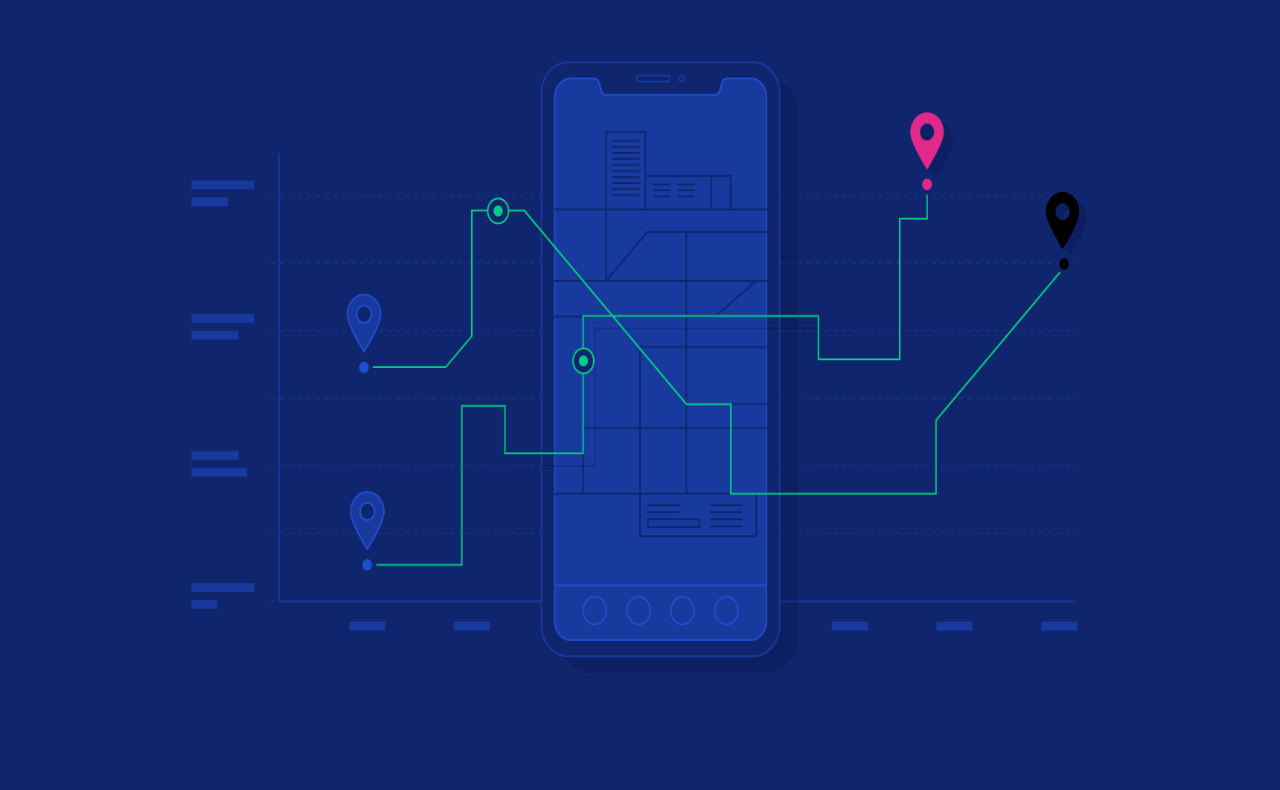
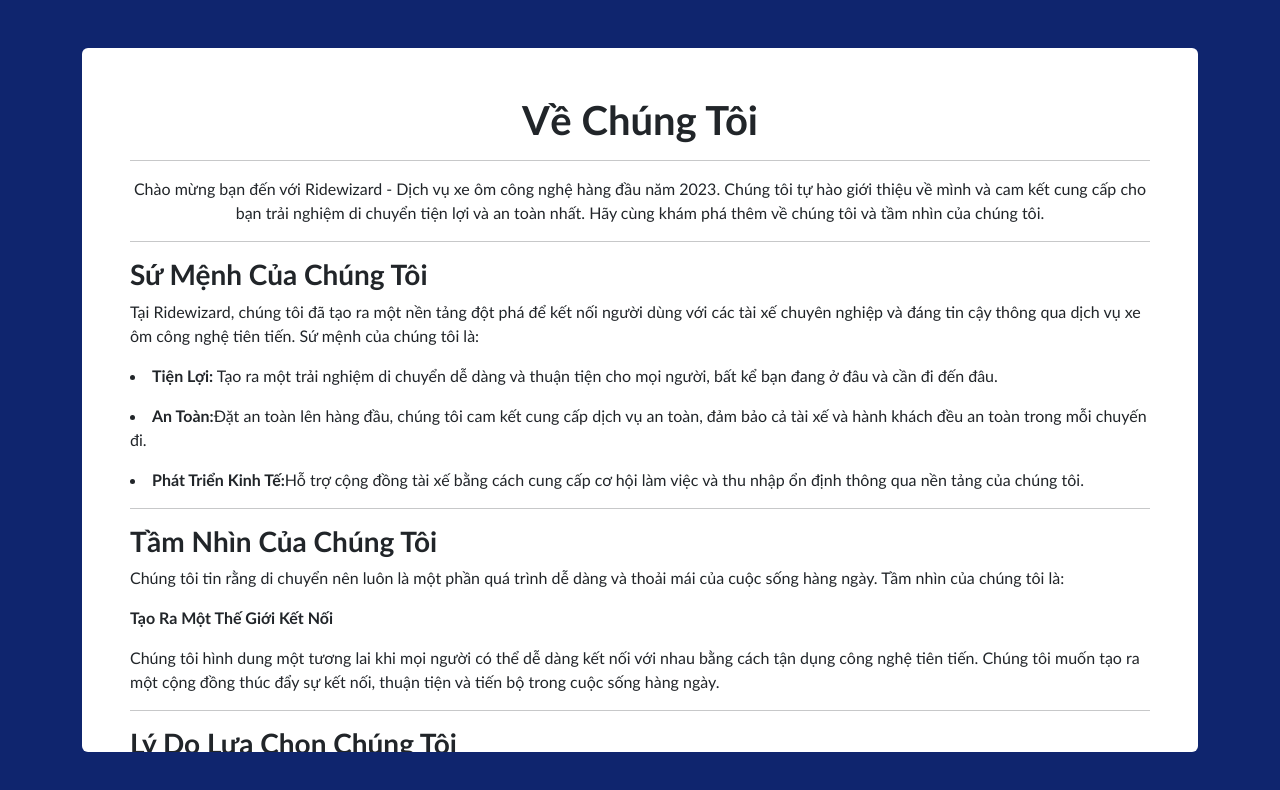
Before and after one commit to DuongBaoqqq/PBL7-Frontend, a React (Create React App) app: page /about in a window 1280 px wide. Before the commit this address had no page. Shown: the top 790 px of the page. Built offline with nearby package versions, Linux system fonts and the light colour scheme.

Commit message:
feat: create about page

```diff
--- a/src/App.jsx
+++ b/src/App.jsx
@@ -13,6 +13,7 @@
 import Home from './pages/Home/Home';
 import Contacts from './pages/Contacts/Contacts';
 import Terms from './pages/Terms/Terms';
+import About from './pages/About/About';
 
 function App() {
   return (
@@ -30,6 +31,7 @@
           <Route path='/contacts' element={ <Contacts/>}></Route>
           /** Terms*/
           <Route path='/terms' element={ <Terms/>}></Route>
+          <Route path='/about' element={ <About/>}></Route>
         </Routes>
       </div>
     </div>
--- /dev/null
+++ b/src/pages/About/About.jsx
@@ -0,0 +1,56 @@
+import React from 'react';
+const About=() =>{
+    return(
+        <>
+        <div className={`term-wrapper container py-5 `}>
+                    <div className = {`terms bg-white rounded p-4 pt-5 px-5 `}>
+                        <h1 align="center"><b>Về Chúng Tôi</b></h1>
+                        <hr/>
+
+                        <p align='center'>
+                            Chào mừng bạn đến với Ridewizard - Dịch vụ xe ôm công nghệ hàng đầu năm 2023. Chúng tôi tự hào giới thiệu về mình và cam kết cung cấp cho bạn trải nghiệm di chuyển tiện lợi và an toàn nhất. Hãy cùng khám phá thêm về chúng tôi và tầm nhìn của chúng tôi.
+                        </p>
+                        <p></p>
+                        <hr/>
+                        <h3><b>Sứ Mệnh Của Chúng Tôi</b></h3>
+                        <p>Tại Ridewizard, chúng tôi đã tạo ra một nền tảng đột phá để kết nối người dùng với các tài xế chuyên nghiệp và đáng tin cậy thông qua dịch vụ xe ôm công nghệ tiên tiến. Sứ mệnh của chúng tôi là:
+                        </p>
+                        <p></p>
+                        <p><li><b>Tiện Lợi:</b> Tạo ra một trải nghiệm di chuyển dễ dàng và thuận tiện cho mọi người, bất kể bạn đang ở đâu và cần đi đến đâu.</li></p>
+                        <p></p>
+                        <p><li><b>An Toàn:</b>Đặt an toàn lên hàng đầu, chúng tôi cam kết cung cấp dịch vụ an toàn, đảm bảo cả tài xế và hành khách đều an toàn trong mỗi chuyến đi.
+                        </li></p>
+                        <p></p>
+                        <p><li><b>Phát Triển Kinh Tế:</b>Hỗ trợ cộng đồng tài xế bằng cách cung cấp cơ hội làm việc và thu nhập ổn định thông qua nền tảng của chúng tôi.
+                        </li></p>
+                        <p></p>
+
+                        <hr/>
+
+                        <h3><b>Tầm Nhìn Của Chúng Tôi</b></h3>
+                        <p>Chúng tôi tin rằng di chuyển nên luôn là một phần quá trình dễ dàng và thoải mái của cuộc sống hàng ngày. Tầm nhìn của chúng tôi là:</p>
+                        <p></p>
+
+                        <p><b>Tạo Ra Một Thế Giới Kết Nối</b></p>
+                        <p>Chúng tôi hình dung một tương lai khi mọi người có thể dễ dàng kết nối với nhau bằng cách tận dụng công nghệ tiên tiến. Chúng tôi muốn tạo ra một cộng đồng thúc đẩy sự kết nối, thuận tiện và tiến bộ trong cuộc sống hàng ngày.
+                        </p>
+                        <p></p>
+
+                        <hr/>
+
+                        <h3><b>Lý Do Lựa Chọn Chúng Tôi</b></h3>
+                        <p><li><b>Tài Xế Chuyên Nghiệp:</b>Chúng tôi có một đội ngũ tài xế chuyên nghiệp, đào tạo và được lựa chọn cẩn thận để đảm bảo bạn luôn an toàn và được phục vụ tốt nhất.</li></p>
+                        <p><li><b>Ứng Dụng Dễ Sử Dụng:</b>Ứng dụng di động của chúng tôi được thiết kế đơn giản và dễ sử dụng, cho phép bạn đặt xe và theo dõi trạng thái chuyến đi một cách thuận tiện.</li></p>
+                        <p></p>
+                        <p><li><b>Giá Cả Cạnh Tranh:</b>Chúng tôi cam kết cung cấp dịch vụ với mức giá cạnh tranh, đảm bảo bạn nhận được giá trị tốt nhất cho mỗi chuyến đi.</li></p>
+                        <p></p>
+                        <p>Chào mừng bạn đến với Ridewizard - nơi bạn có thể tận hưởng trải nghiệm di chuyển tiện lợi, an toàn và kết nối với thế giới. Cảm ơn bạn đã ủng hộ chúng tôi và chúng tôi luôn sẵn sàng phục vụ bạn.</p>
+                        <p>Nếu bạn cần thêm thông tin hoặc có bất kỳ câu hỏi nào, hãy liên hệ với chúng tôi qua <a href={`http://ridewizard.pro:3000/contact`}>RideWizard</a>.</p>
+                        <p>Còn bây giờ thì Lên đường thôi nào!</p>
+                </div>
+            </div>
+        </>
+    )
+}
+
+export default About;
```
